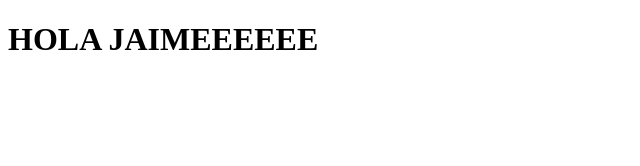
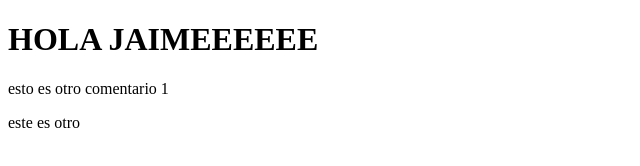
Before and after one commit to jorviltim/practicadesdevscodelocal, a plain HTML site: page index.html in a window 1280 px wide. Shown: the whole page, without its empty margins (0-640 px from the left). Drawn offline with Linux system fonts and the light colour scheme.

Commit message:
[jorge] develop : añadido dos parrafos

```diff
--- a/index.html
+++ b/index.html
@@ -3,9 +3,12 @@
 <head>
     <meta charset="UTF-8">
     <meta name="viewport" content="width=device-width, initial-scale=1.0">
-    <title>Document</title>
+    <title>Git VS CODE</title>
 </head>
 <body>
     <h1>HOLA JAIMEEEEEE</h1>
+    <p>esto es otro comentario 1 </p>
+    <p>este es otro</p>
+
 </body>
 </html>
```
